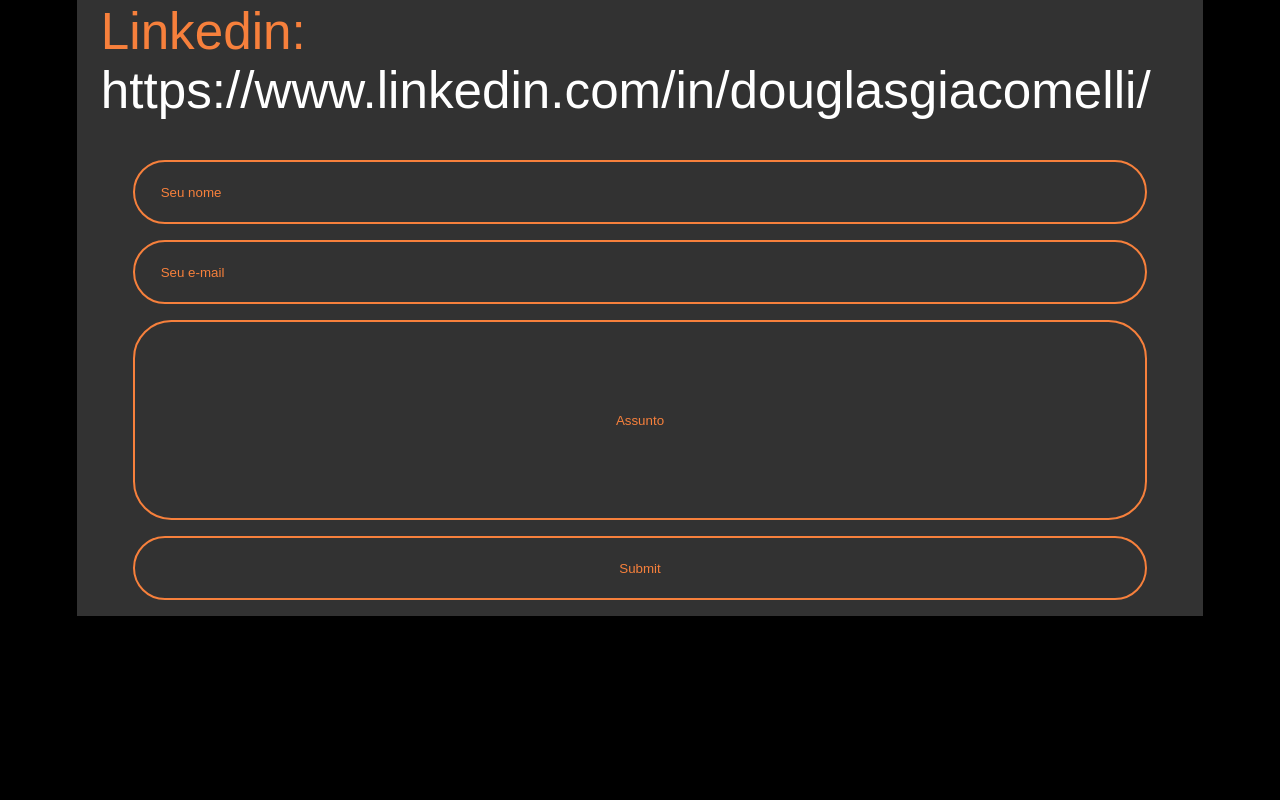
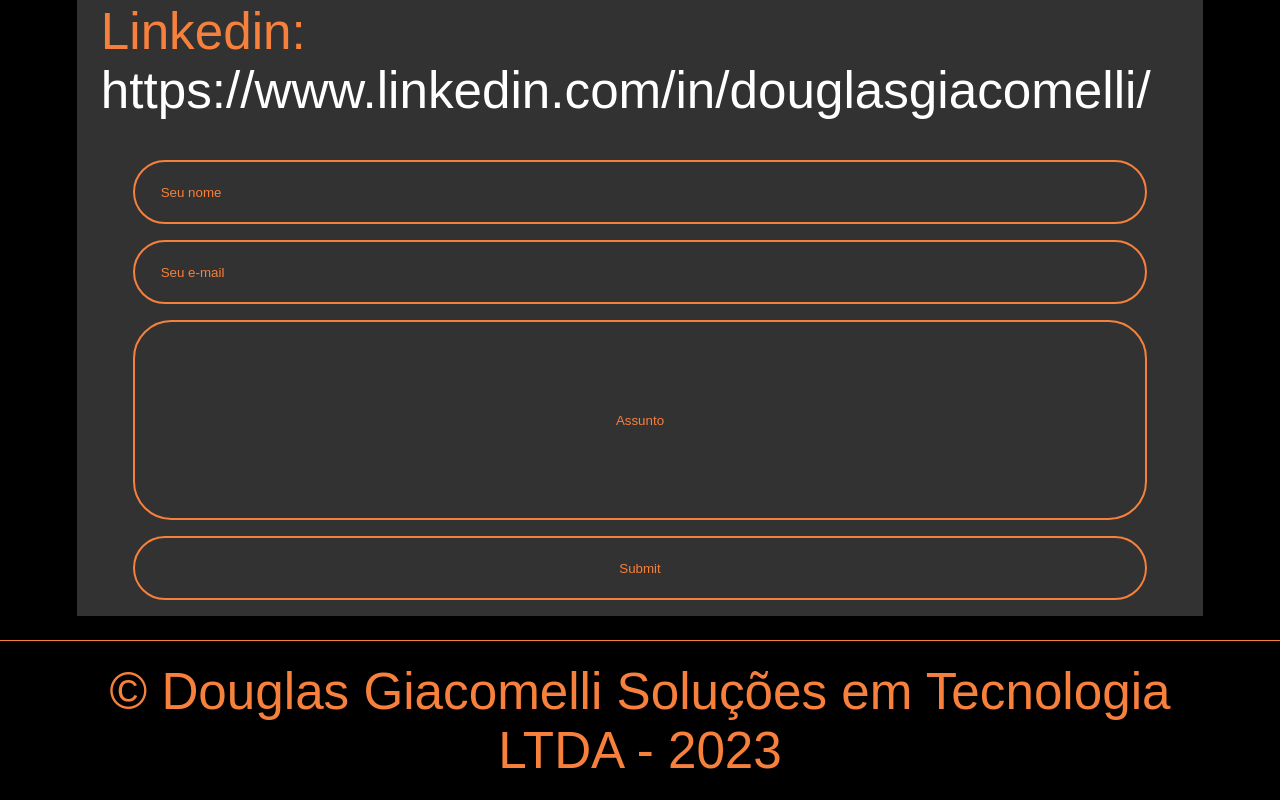
Before and after one commit to Douglas2803/Portifolio, a React (Vite) app in the folder Portifolio/: page / in a window 1280 px wide. Shown: the part 3527-4327 px from the top of the page. Before the commit the page ends 4143 px from the top, so only its background shows below. Built offline with nearby package versions, Linux system fonts and the light colour scheme; a web font is replaced by a local one.

Commit message:
Finalização do footer

```diff
--- a/Portifolio/src/App.tsx
+++ b/Portifolio/src/App.tsx
@@ -1,12 +1,15 @@
 import React from "react";
 import Header from "./Header";
 import Main from './Main/index';
+import Footer from "./Footer/Footer";
+
 
 function App() {
   return (
     <>
       <Header />
       <Main />
+      <Footer />
     </>
   );
 }
--- a/Portifolio/src/Footer/Footer.tsx
+++ b/Portifolio/src/Footer/Footer.tsx
@@ -4,8 +4,8 @@
 
 const Footer = () => {
   return (
-    <footer className="footer">
-      <p>Douglas Giacomelli</p>
+    <footer>
+      <p>&copy; Douglas Giacomelli Soluções em Tecnologia LTDA - 2023</p>
     </footer>
   );
 };
--- a/Portifolio/src/Footer/style.scss
+++ b/Portifolio/src/Footer/style.scss
@@ -0,0 +1,14 @@
+@use '../variables/variables.scss';
+
+footer{
+    display: flex;
+    align-items: center;
+    justify-content: center;
+    height: 20vh;
+    margin-top: 3vh;
+    text-align: center;
+    padding: 4vw;
+    color:variables.$secondary-color;
+    border-top: 1px solid variables.$secondary-color;
+    font-size: 4vw;
+}
--- a/Portifolio/src/Form/style.scss
+++ b/Portifolio/src/Form/style.scss
@@ -8,6 +8,7 @@
     grid-row: 3/4;
     grid-column: 1/5;
     background-color: variables.$background-secondary-color;
+    font-family: "Lato", sans-serif;
     .form-items{
         color: variables.$secondary-color;
         background-color: transparent;
--- a/Portifolio/src/Main/index.tsx
+++ b/Portifolio/src/Main/index.tsx
@@ -110,6 +110,7 @@
         </article>
         <Form />
       </Section>
+
     </main>
   );
 };
```
